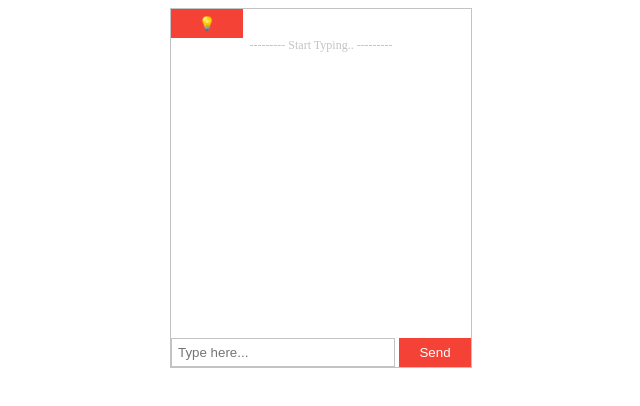
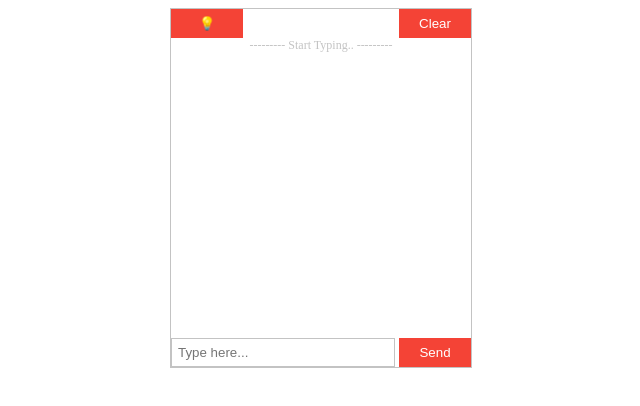
Before and after one commit to ars-4/words-bot, a website: page example.html in a window 1280 px wide. Shown: the whole page, without its empty margins (319-959 px from the left). Drawn offline with Linux system fonts and the light colour scheme.

Commit message:
Example in HTML

```diff
--- a/example.html
+++ b/example.html
@@ -108,6 +108,7 @@
 <body>
     <div class="main">
         <button onclick="toggle()">💡</button>
+        <button onclick="clear_div()" style="float:right;">Clear</button>
         <div id="replies">
             <span>--------- Start Typing..  ---------</span>
         </div>
@@ -131,8 +132,12 @@
             }
         }
 
+        const replies_container = document.getElementById("replies");
+        function clear_div() {
+            replies_container.innerHTML = "";
+        }
 
-        const replies_container = document.getElementById("replies");
+
         async function get_reply(e) {
             e.preventDefault();
             let user_q = document.createElement('p');
```
